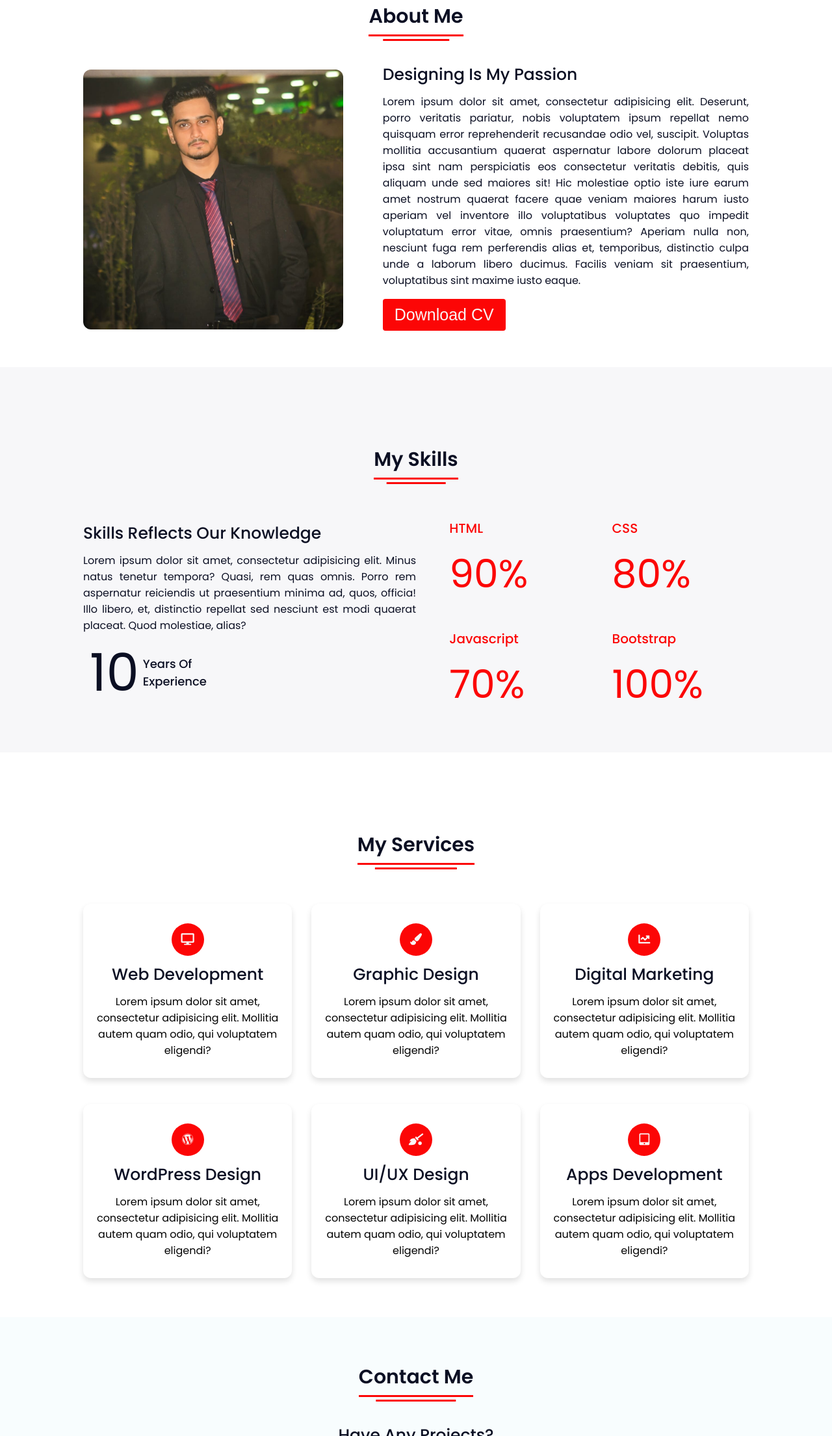
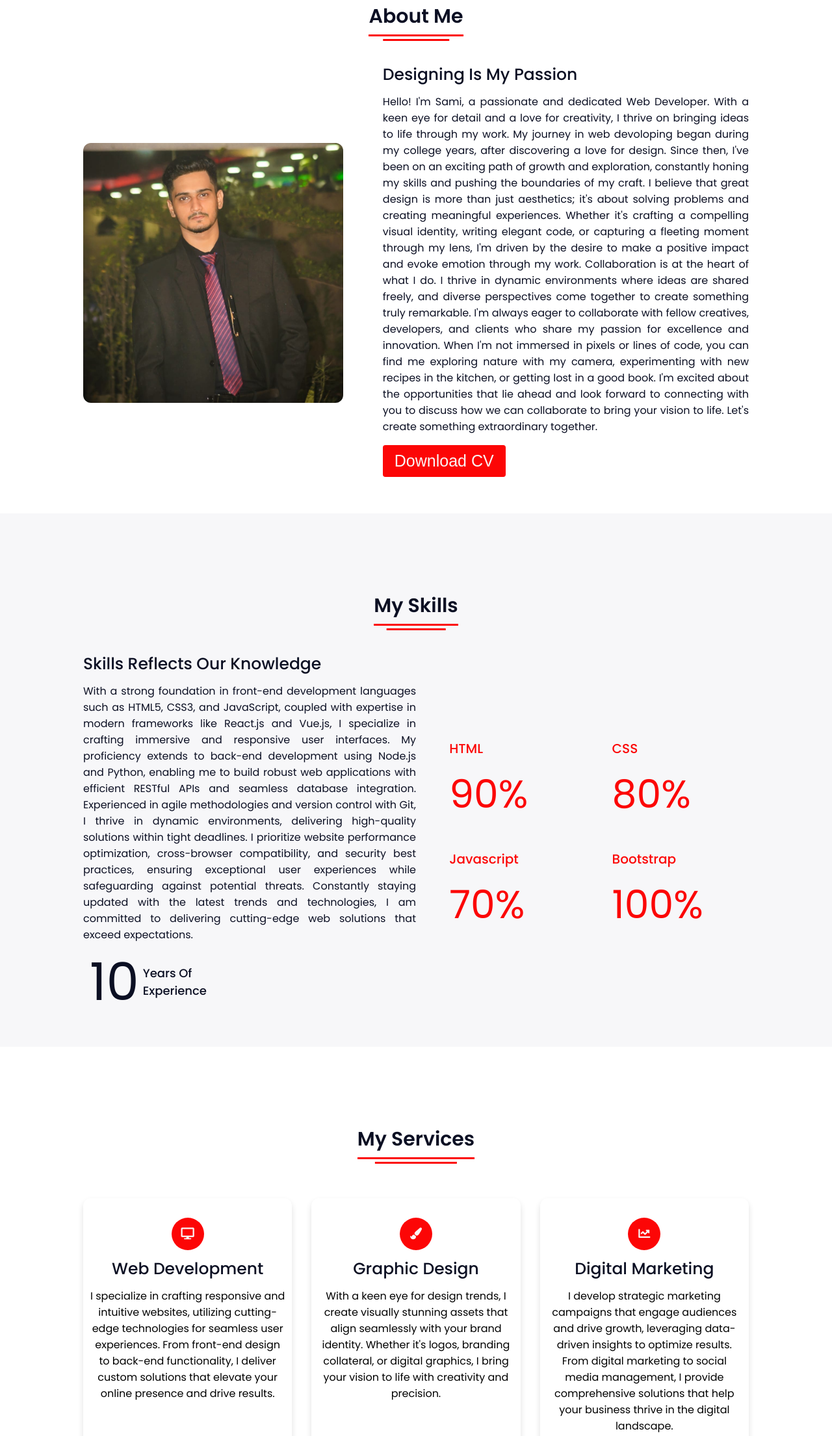
Before and after one commit to SamiulAlim67/My-Portfolio, a plain HTML site: page index.html in a window 1280 px wide. Shown: the part 1077-3287 px from the top of the page at 65% size. Drawn offline with Linux system fonts and the light colour scheme.

Commit message:
update html

```diff
--- a/index.html
+++ b/index.html
@@ -66,7 +66,21 @@
         </div>
         <div class="right">
           <div class="topic">Designing Is My Passion</div>
-          <p>Lorem ipsum dolor sit amet, consectetur adipisicing elit. Deserunt, porro veritatis pariatur, nobis voluptatem ipsum repellat nemo quisquam error reprehenderit recusandae odio vel, suscipit. Voluptas mollitia accusantium quaerat aspernatur labore dolorum placeat ipsa sint nam perspiciatis eos consectetur veritatis debitis, quis aliquam unde sed maiores sit! Hic molestiae optio iste iure earum amet nostrum quaerat facere quae veniam maiores harum iusto aperiam vel inventore illo voluptatibus voluptates quo impedit voluptatum error vitae, omnis praesentium? Aperiam nulla non, nesciunt fuga rem perferendis alias et, temporibus, distinctio culpa unde a laborum libero ducimus. Facilis veniam sit praesentium, voluptatibus sint maxime iusto eaque.</p>
+          <p>
+
+            Hello! I'm Sami, a passionate and dedicated Web Developer. With a keen eye for detail and a love for creativity, I thrive on bringing ideas to life through my work.
+
+            My journey in web devoloping began during my college years, after discovering a love for design. Since then, I've been on an exciting path of growth and exploration, constantly honing my skills and pushing the boundaries of my craft.
+
+            I believe that great design is more than just aesthetics; it's about solving problems and creating meaningful experiences. Whether it's crafting a compelling visual identity, writing elegant code, or capturing a fleeting moment through my lens, I'm driven by the desire to make a positive impact and evoke emotion through my work.
+
+            Collaboration is at the heart of what I do. I thrive in dynamic environments where ideas are shared freely, and diverse perspectives come together to create something truly remarkable. I'm always eager to collaborate with fellow creatives, developers, and clients who share my passion for excellence and innovation.
+
+            When I'm not immersed in pixels or lines of code, you can find me exploring nature with my camera, experimenting with new recipes in the kitchen, or getting lost in a good book.
+
+            I'm excited about the opportunities that lie ahead and look forward to connecting with you to discuss how we can collaborate to bring your vision to life.
+
+            Let's create something extraordinary together.</p>
           <div class="button">
             <button>Download CV</button>
           </div>
@@ -82,7 +96,8 @@
       <div class="skills-details">
         <div class="text">
           <div class="topic">Skills Reflects Our Knowledge</div>
-          <p>Lorem ipsum dolor sit amet, consectetur adipisicing elit. Minus natus tenetur tempora? Quasi, rem quas omnis. Porro rem aspernatur reiciendis ut praesentium minima ad, quos, officia! Illo libero, et, distinctio repellat sed nesciunt est modi quaerat placeat. Quod molestiae, alias?</p>
+          <p>
+            With a strong foundation in front-end development languages such as HTML5, CSS3, and JavaScript, coupled with expertise in modern frameworks like React.js and Vue.js, I specialize in crafting immersive and responsive user interfaces. My proficiency extends to back-end development using Node.js and Python, enabling me to build robust web applications with efficient RESTful APIs and seamless database integration. Experienced in agile methodologies and version control with Git, I thrive in dynamic environments, delivering high-quality solutions within tight deadlines. I prioritize website performance optimization, cross-browser compatibility, and security best practices, ensuring exceptional user experiences while safeguarding against potential threats. Constantly staying updated with the latest trends and technologies, I am committed to delivering cutting-edge web solutions that exceed expectations.</p>
           <div class="experience">
             <div class="num">10</div>
             <div class="exp">Years Of <br> Experience</div>
@@ -120,42 +135,42 @@
             <i class="fas fa-desktop"></i>
           </div>
           <div class="topic">Web Development</div>
-          <p>Lorem ipsum dolor sit amet, consectetur adipisicing elit. Mollitia autem quam odio, qui voluptatem eligendi?</p>
+          <p>I specialize in crafting responsive and intuitive websites, utilizing cutting-edge technologies for seamless user experiences. From front-end design to back-end functionality, I deliver custom solutions that elevate your online presence and drive results.</p>
         </div>
         <div class="box">
           <div class="icon">
             <i class="fas fa-paint-brush"></i>
           </div>
           <div class="topic">Graphic Design</div>
-          <p>Lorem ipsum dolor sit amet, consectetur adipisicing elit. Mollitia autem quam odio, qui voluptatem eligendi?</p>
+          <p>With a keen eye for design trends, I create visually stunning assets that align seamlessly with your brand identity. Whether it's logos, branding collateral, or digital graphics, I bring your vision to life with creativity and precision.</p>
         </div>
         <div class="box">
           <div class="icon">
             <i class="fas fa-chart-line"></i>
           </div>
           <div class="topic">Digital Marketing</div>
-          <p>Lorem ipsum dolor sit amet, consectetur adipisicing elit. Mollitia autem quam odio, qui voluptatem eligendi?</p>
+          <p>I develop strategic marketing campaigns that engage audiences and drive growth, leveraging data-driven insights to optimize results. From digital marketing to social media management, I provide comprehensive solutions that help your business thrive in the digital landscape.</p>
         </div>
         <div class="box">
           <div class="icon">
             <i class="fab fa-wordpress"></i>
           </div>
           <div class="topic">WordPress Design</div>
-          <p>Lorem ipsum dolor sit amet, consectetur adipisicing elit. Mollitia autem quam odio, qui voluptatem eligendi?</p>
+          <p>Specializing in WordPress customization, I deliver user-friendly websites optimized for performance and scalability. With personalized solutions tailored to your needs, I empower you to manage and grow your online presence with ease.</p>
         </div>
         <div class="box">
           <div class="icon">
             <i class="fas fa-quidditch"></i>
           </div>
           <div class="topic">UI/UX Design</div>
-          <p>Lorem ipsum dolor sit amet, consectetur adipisicing elit. Mollitia autem quam odio, qui voluptatem eligendi?</p>
+          <p>I design intuitive interfaces and engaging experiences that prioritize user satisfaction and accessibility. From wireframing to prototyping, I ensure every interaction delights users and enhances brand loyalty.</p>
         </div>
         <div class="box">
           <div class="icon">
             <i class="fas fa-tablet-alt"></i>
           </div>
           <div class="topic">Apps Development</div>
-          <p>Lorem ipsum dolor sit amet, consectetur adipisicing elit. Mollitia autem quam odio, qui voluptatem eligendi?</p>
+          <p>Leveraging the latest technologies, I develop high-performance mobile applications for iOS and Android platforms. From concept to launch, I provide end-to-end solutions that deliver seamless experiences and drive business success.</p>
         </div>
       </div>
     </div>
@@ -167,7 +182,7 @@
       <div class="title"><span>Contact Me</span></div>
       <div class="text">
         <div class="topic">Have Any Projects?</div>
-        <p>Lorem ipsum dolor sit amet, consectetur adipisicing elit. Ipsam neque ipsum corrupti dolores, facere numquam voluptate aspernatur sit perferendis qui nisi modi! Recusandae deserunt consequatur voluptatibus alias repellendus nobis eligendi.</p>
+        <p>Please feel free to contact me using the provided email address for any inquiries or collaboration opportunities. I am eager to discuss how we can work together to bring your project to life and exceed your expectations. Your message is important to me, and I'll make sure to respond promptly to address your needs and questions. Looking forward to connecting with you soon!</p>
         <div class="button">
           <button>Let's Chat</button>
         </div>
```
